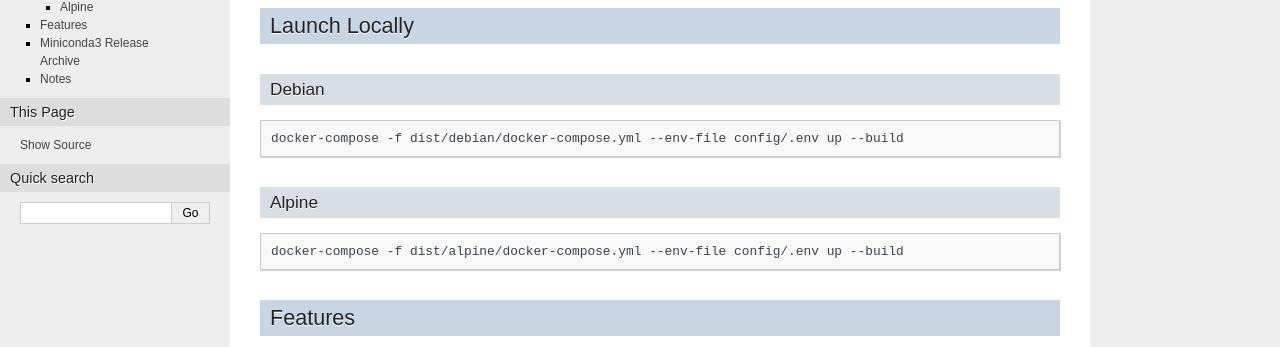
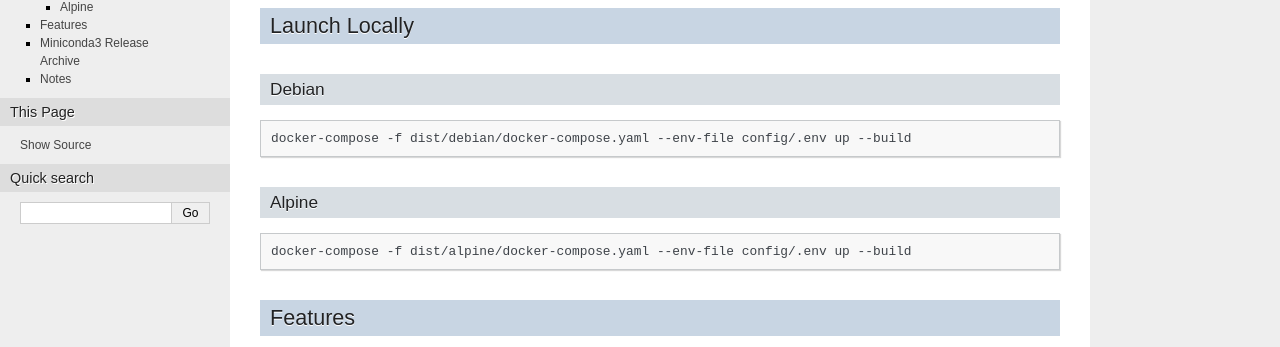
Before and after one commit to guzman-raphael/miniconda3, a Sphinx documentation site: the page built from docs/index.rst, in a window 1280 px wide. Shown: the part 164-511 px from the top of the page. Built offline with Sphinx 7.4.7, drawn with Linux system fonts in a browser that asks for light colours.

Commit message:
Update docker compose extension per appropriate yaml spec.

```diff
--- a/docs/index.rst
+++ b/docs/index.rst
@@ -15,13 +15,13 @@ Debian
 ======
 .. code-block:: shell
 
-   docker-compose -f dist/debian/docker-compose.yml --env-file config/.env up --build
+   docker-compose -f dist/debian/docker-compose.yaml --env-file config/.env up --build
 
 Alpine
 ======
 .. code-block:: shell
 
-   docker-compose -f dist/alpine/docker-compose.yml --env-file config/.env up --build
+   docker-compose -f dist/alpine/docker-compose.yaml --env-file config/.env up --build
 
 Features
 ********
```
Also changed, not shown: 5 other files.
